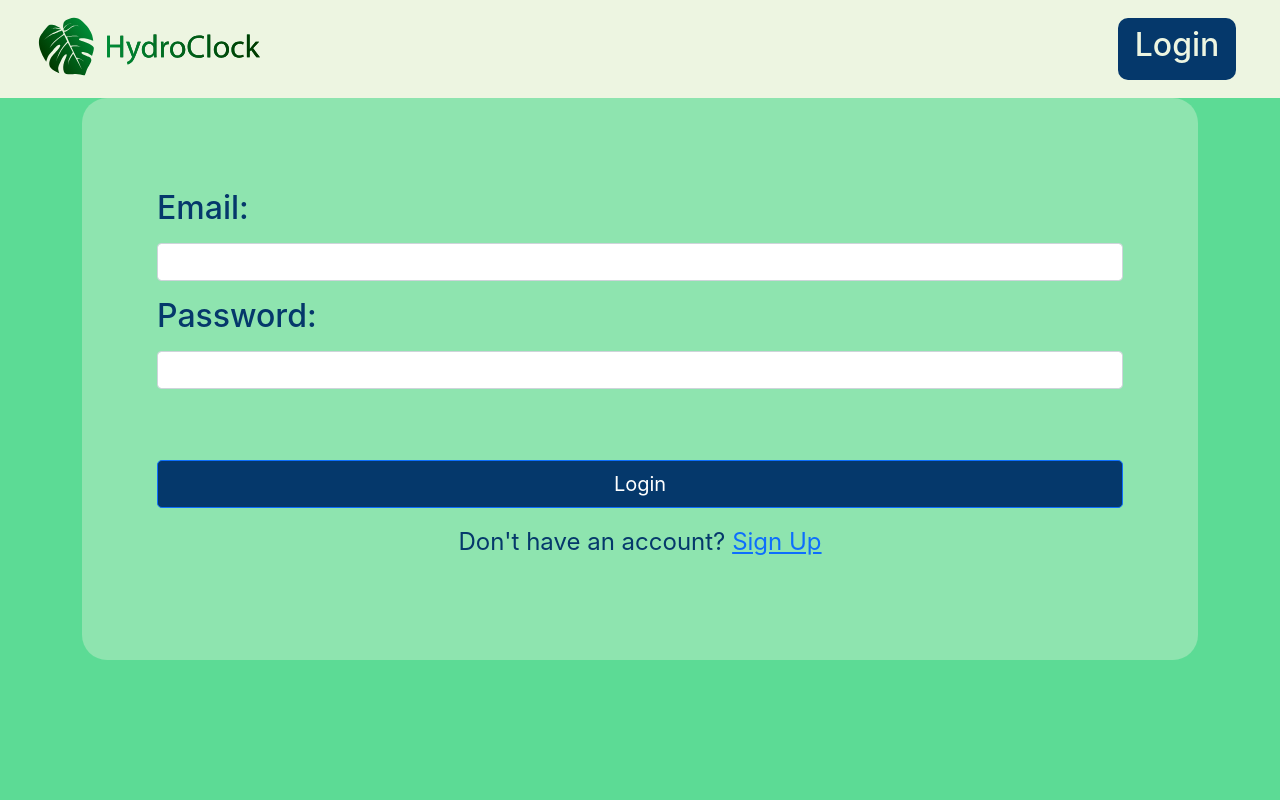
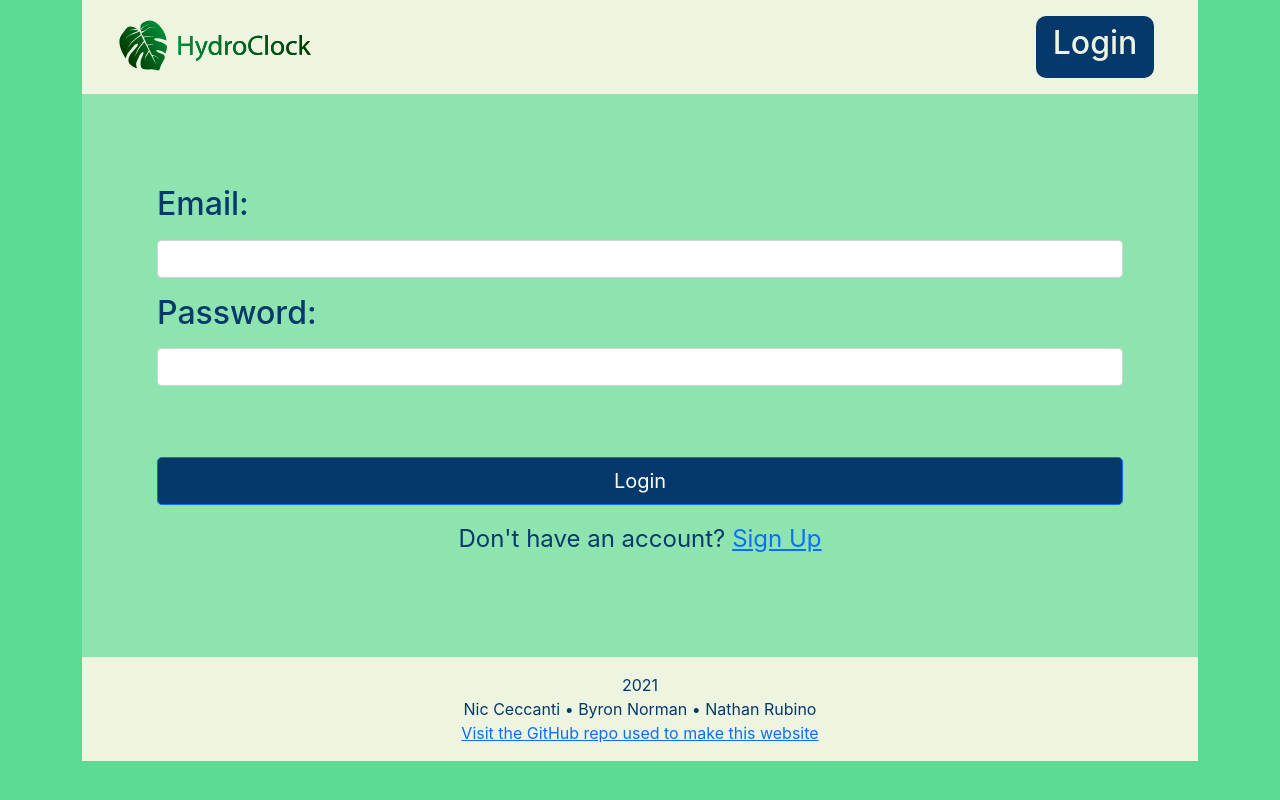
Before and after one commit to nceccanti/web-dev-final-project, a React (Create React App) app: page /login in a window 1280 px wide. Built offline with nearby package versions, Linux system fonts and the light colour scheme.

Commit message:
more UI updates

```diff
--- a/src/App.js
+++ b/src/App.js
@@ -112,9 +112,10 @@ export default class App extends Component {
     return (
       <Router>
         <div className="App">
-          <Navbar logout={this.logout} currentUser={this.state.currentUser}/>
+
 
           <div className="container">
+            <Navbar logout={this.logout} currentUser={this.state.currentUser}/>
 
             {/* <span className="authentication-check">{p}</span> */}
 
@@ -130,6 +131,13 @@ export default class App extends Component {
             <Route path="/login" render={(props) => (<Login {...props} onUserAuthenticated={this.onUserAuthenticated}/>)} />
             <Route path="/signup" render={(props) => (<SignUp {...props} />)} />
             <Route path="/profile" render={(props) => (<Profile {...props} user={this.state.currentUser} updateUser={this.updateUser}/>)} />
+
+
+            <footer class="page-footer font-small">
+              <div class="footer-copyright text-center py-3">2021<br></br>Nic Ceccanti &#8226; Byron Norman &#8226; Nathan Rubino<br></br>
+                <a href="https://github.com/nceccanti/web-dev-final-project"> Visit the GitHub repo used to make this website</a>
+              </div>
+          </footer>
           </div>
 
 
--- a/src/components/plant-list.component.js
+++ b/src/components/plant-list.component.js
@@ -20,12 +20,12 @@ export default class PlantList extends Component {
             cards.push(<div className="card m-3" style={{width:"20rem"}}><Plant plantname={plants[i].plantname} daystowater={plants[i].daystowater} dateCreated={local}/></div>);
         }
         return (
-        <div className="dashboard-container">
+        <div className="dashboard-container login-container">
             <h1>Your Plants:</h1>
             <div className="container padded-div-top-btm">
                 <div className="row justify-content-center">
                    {cards}
-                    <div className="card mx-auto text-center" style={{width:"20rem"}}>
+                    <div className="card text-center" style={{width:"20rem"}}>
                         <div className="card-body">
                             <Link to="/addplant" style={{ textDecoration: 'none' }}>
                                 <h4 className="card-title">Add New Plant</h4>
--- a/src/index.css
+++ b/src/index.css
@@ -9,15 +9,6 @@
 
 #loginButton{
   min-width: 150px;
-}
-
-.logo {
-    width: 20%;
-}
-
-.card:hover {
-    transform: scale(1.05);
-    box-shadow: 0 10px 20px rgba(0, 0, 0, .12), 0 4px 8px rgba(0, 0, 0, .06);
 }
 
 body {
@@ -47,6 +38,11 @@ code {
     margin-bottom: 10px;
 }
 
+.card:hover {
+    transform: scale(1.05);
+    box-shadow: 0 10px 20px rgba(0, 0, 0, .12), 0 4px 8px rgba(0, 0, 0, .06);
+}
+
 .dashboard-container {
     padding: 50px;
     text-align: center;
@@ -65,7 +61,6 @@ code {
 .home-content {
     text-align: center;
     border-style: dotted;
-    border-radius: 25px;
     background-color: #8EE4AF;
     color: #05386B;
     padding-top: 50px;
@@ -84,16 +79,18 @@ code {
 }
 
 .login-container {
-  /* background-color: #379683; */
   background-color: #8EE4AF;
-  border-radius: 25px;
   padding: 75px;
   color: #05386B;
   font-size: large;
 }
 
+.logo {
+    width: 20%;
+}
+
+
 .navbar {
-    /* background-color: #8EE4AF; */
     background-color: #EDF5E1;
 }
 
@@ -113,6 +110,12 @@ code {
     padding-bottom: 25px;
 }
 
+.page-footer {
+    color: #05386B;
+    background-color: #EDF5E1;
+
+}
+
 .sign-up {
     text-align: center;
     font-size: x-large;
```
